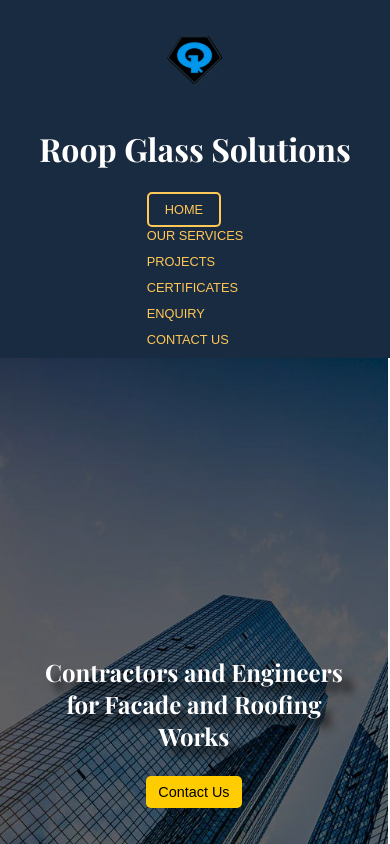
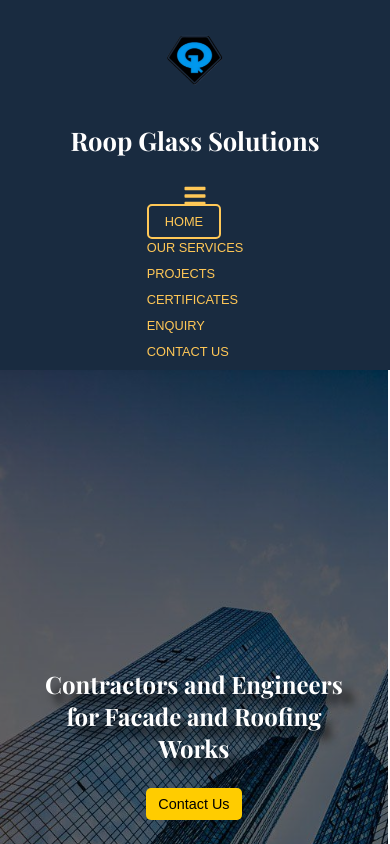
Before and after one commit to AnshulParkar/RGS_Website, a React (Vite) app in the folder ROOP_GLASS/: page / in a window 390 px wide. Shown: the top 844 px of the page. Built offline with nearby package versions, Linux system fonts and the light colour scheme.

Commit message:
someChanges

```diff
--- a/ROOP_GLASS/package.json
+++ b/ROOP_GLASS/package.json
@@ -16,6 +16,7 @@
     "lucide-react": "^0.469.0",
     "react": "^18.3.1",
     "react-dom": "^18.3.1",
+    "react-icons": "^5.4.0",
     "react-router-dom": "^7.1.1"
   },
   "devDependencies": {
--- a/ROOP_GLASS/src/Components/Header.css
+++ b/ROOP_GLASS/src/Components/Header.css
@@ -41,14 +41,13 @@
 
 .Cname{
     color: #ffffff; /* Gold color for company name */
-    font-family: 'Montserrat', sans-serif;
+    font-family: 'Playfair Display';
     font-size: 1rem;
     font-weight: 500;
     /* text-transform: uppercase; */
     margin-left: 0rem; /* Adjust the margin as needed */
     padding-bottom: 4px;
     margin-bottom: 0.27rem;
-    font-family: 'Playfair Display';
 }
 
 .Cname:hover {
@@ -137,3 +136,30 @@
         font-size: 0.8rem;
     }
 }
+@media (max-width: 768px) {
+    .Cname {
+        font-size: 0.9rem;
+        margin-left: 0;
+        text-align: center;
+    }
+}
+
+@media (max-width: 480px) {
+    .Cname {
+        font-size: 0.8rem;
+    }
+}
+
+.menu-toggle {
+    display: none;
+    background: none;
+    border: none;
+    cursor: pointer;
+    color: #FFC857;
+  }
+
+  @media (max-width: 768px) {
+    .menu-toggle {
+      display: block;
+    }
+  }
--- a/ROOP_GLASS/src/Components/Header.jsx
+++ b/ROOP_GLASS/src/Components/Header.jsx
@@ -1,9 +1,11 @@
 import React, { useState } from 'react';
 import './Header.css'; // Import CSS for styling
 import logo from '../assets/logo.png'; // Import the logo image
+import { FaTimes, FaBars } from 'react-icons/fa'; // Import icons from react-icons
 
 const Header = () => {
   const [activeLink, setActiveLink] = useState('home'); // State to track active link
+  const [isMenuOpen, setIsMenuOpen] = useState(false); // State to track menu open/close
 
   const reloadPage = () => {
     window.location.reload(); // Reloads the page when the logo is clicked
@@ -17,15 +19,25 @@
     }
   };
 
+  const toggleMenu = () => {
+    setIsMenuOpen(!isMenuOpen); // Toggle the menu open/close state
+  };
+
+  const handleCloseMenu = () => {
+    setIsMenuOpen(false); // Close the menu
+  };
   return (
-    <header className="navbar">
+    <header className={`navbar ${isMenuOpen ? 'sticky' : ''}`}>
       <div className="logo" onClick={reloadPage} style={{ cursor: 'pointer' }}>
         <img src={logo} alt="Logo" className="logo-image" />
       </div>
       <div className="Cname">
         <h1>Roop Glass Solutions</h1>
       </div>
-      <nav className="nav-links">
+      <button className="menu-toggle" onClick={toggleMenu}>
+        {isMenuOpen ? <FaTimes size={24} /> : <FaBars size={24} />}
+      </button>
+      <nav className={`nav-links ${isMenuOpen ? 'open' : ''}`}>
         <ul>
           <li className={activeLink === 'home' ? 'active' : ''}>
             <a onClick={() => handleScroll('home')} href="#home">Home</a>
```
Also changed, not shown: 1 other file (tests, documents, lock files or other folders).
